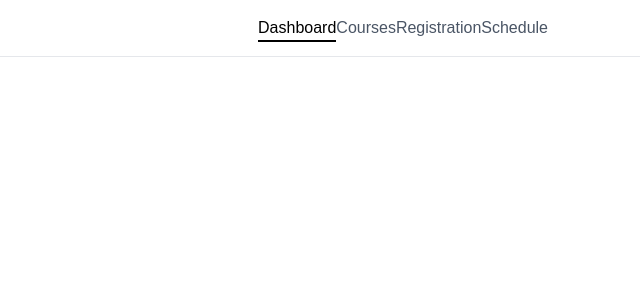
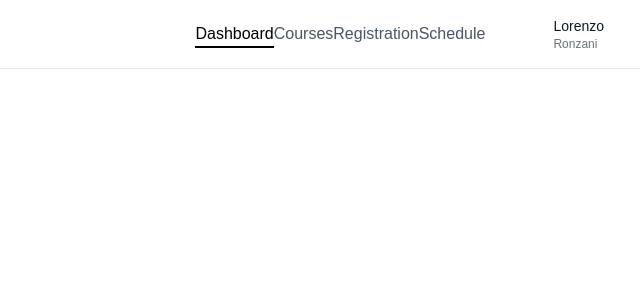
Before and after one commit to Lorenzo-Ronzani/web_programming_project, a React (Vite) app: page / in a window 1280 px wide. Shown: the top 300 px of the page, without its empty margins (640-1280 px from the left). Built offline with nearby package versions, Linux system fonts and the light colour scheme; a web font is replaced by a local one.

Commit message:
sidebar.

```diff
--- a/src/components/sidebarMenu/SidebarMenu.jsx
+++ b/src/components/sidebarMenu/SidebarMenu.jsx
@@ -19,9 +19,10 @@ const SideBarMenu = () => {
             <div className='flex items-center space-x-3'>
               <img src='' alt='' />
               <div className='hidden lg:block'>
-                <p className='text-sm font-medium text-gray-900'></p>
-                <p className='text-xs text-gray-500'></p>
+                <p className='text-sm font-medium text-gray-900'>Lorenzo</p>
+                <p className='text-xs text-gray-500'>Ronzani</p>
               </div>
+              <i></i>
             </div>
           </div>
         </div>
```
